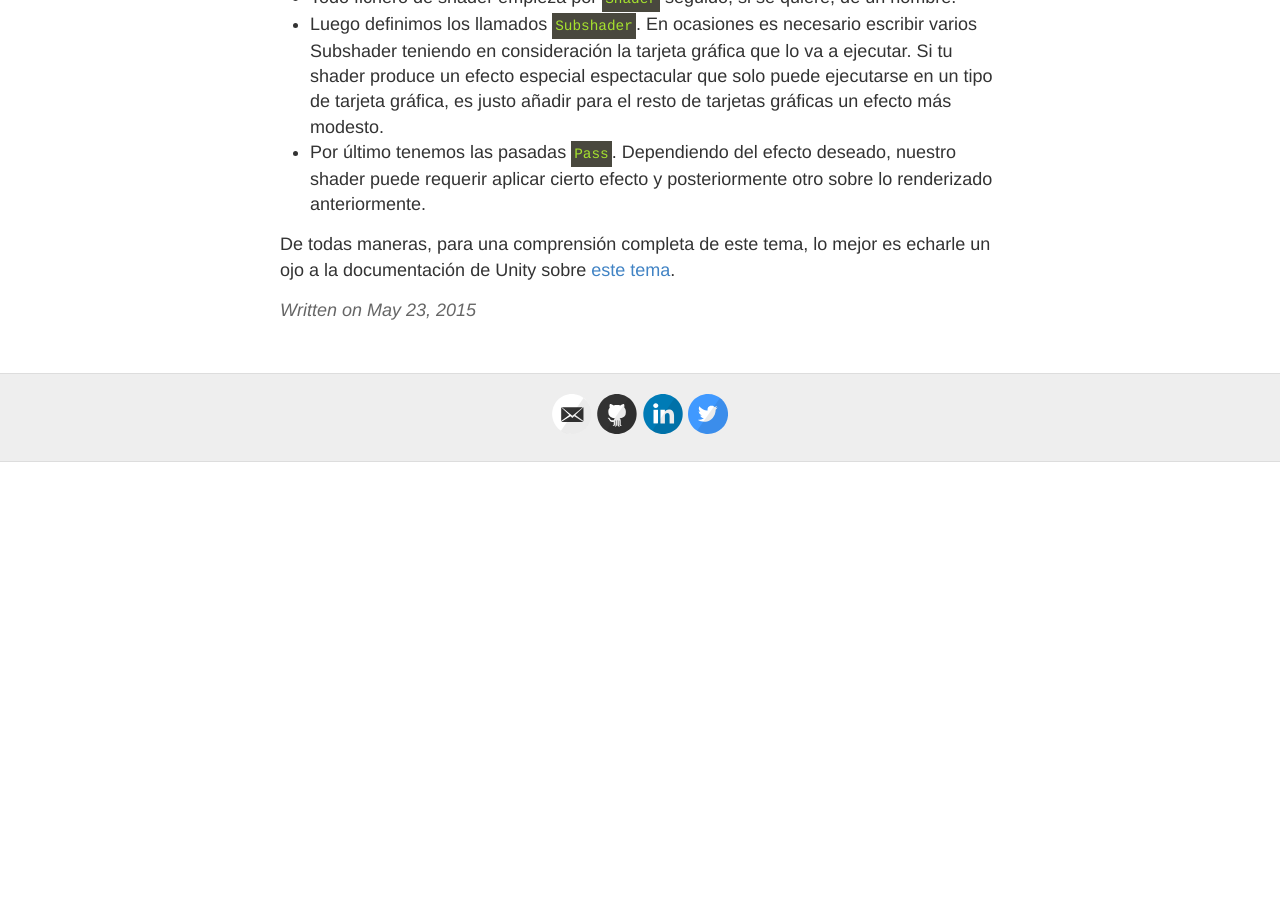
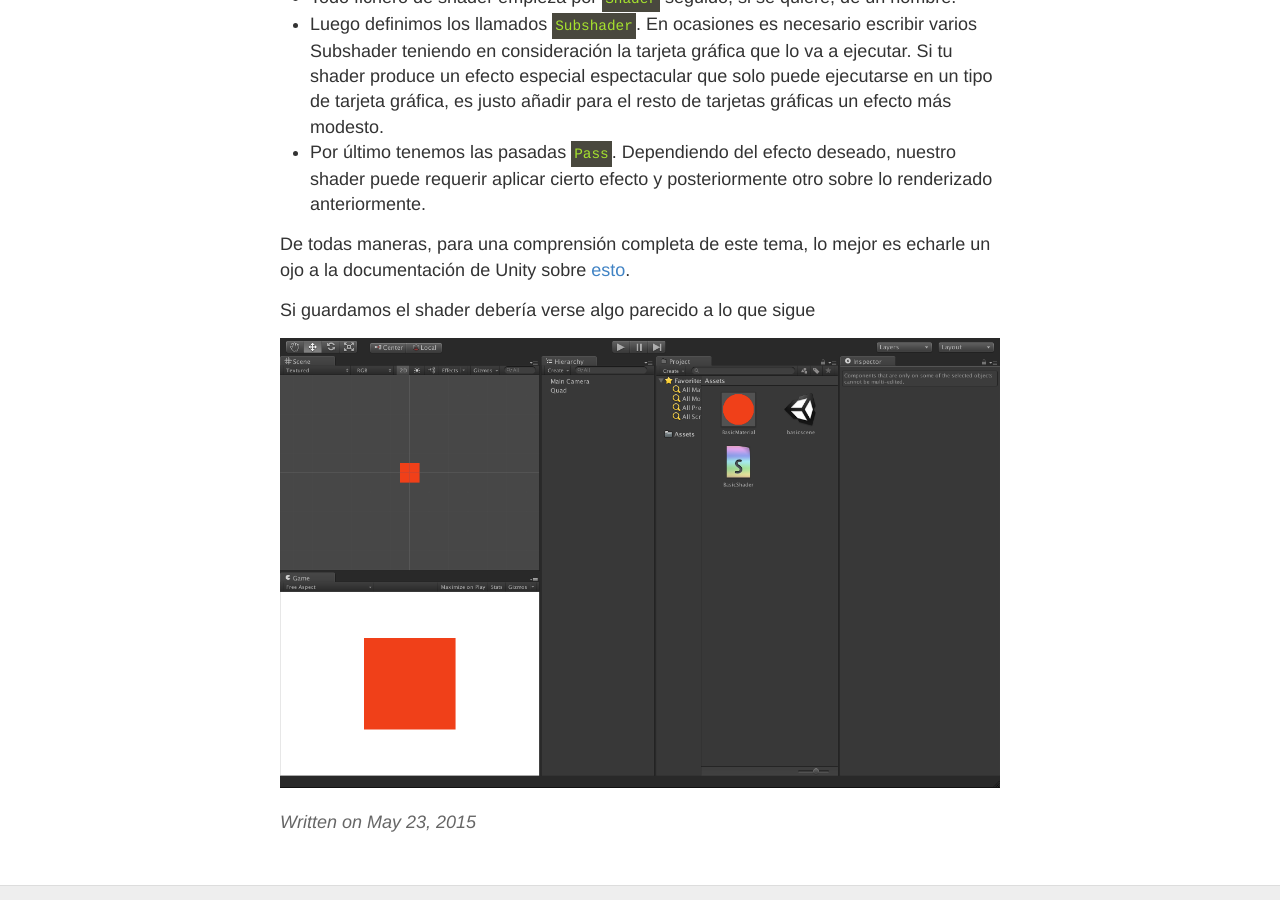
Before and after one commit to josemorval/UnityArchive, a Jekyll site: the page built from _posts/2015-05-23-pintandocuadro.md, in a window 1280 px wide and 900 px high, scrolled down 2720 px. Built offline with Jekyll 4.4.1, drawn with Linux system fonts in a browser that asks for light colours; Markdown is read by kramdown in place of the engine named in the settings; before the commit the page ends 3182 px from its top, so only the background shows below that.

Commit message:
Updated 2015-05-23-pintandocuadro.md

````diff
--- a/_posts/2015-05-23-pintandocuadro.md
+++ b/_posts/2015-05-23-pintandocuadro.md
@@ -3,6 +3,7 @@ layout: post
 title: Pintando un cuadro
 published: true
 ---
+
 
 
 
@@ -83,4 +84,8 @@ La mayoría de este código lo hemos visto y es lo importante. El resto es la _c
 - Luego definimos los llamados ```Subshader```. En ocasiones es necesario escribir varios Subshader teniendo en consideración la tarjeta gráfica que lo va a ejecutar. Si tu shader produce un efecto especial espectacular que solo puede ejecutarse en un tipo de tarjeta gráfica, es justo añadir para el resto de tarjetas gráficas un efecto más modesto.
 - Por último tenemos las pasadas ```Pass```. Dependiendo del efecto deseado, nuestro shader puede requerir aplicar cierto efecto y posteriormente otro sobre lo renderizado anteriormente.
 
-De todas maneras, para una comprensión completa de este tema, lo mejor es echarle un ojo a la documentación de Unity sobre [este tema](http://docs.unity3d.com/460/Documentation/Manual/ShadersOverview.html).
+De todas maneras, para una comprensión completa de este tema, lo mejor es echarle un ojo a la documentación de Unity sobre [esto](http://docs.unity3d.com/460/Documentation/Manual/ShadersOverview.html).
+
+Si guardamos el shader debería verse algo parecido a lo que sigue
+
+![_config.yml]({{ site.baseurl }}/images/basic02.png)
````
